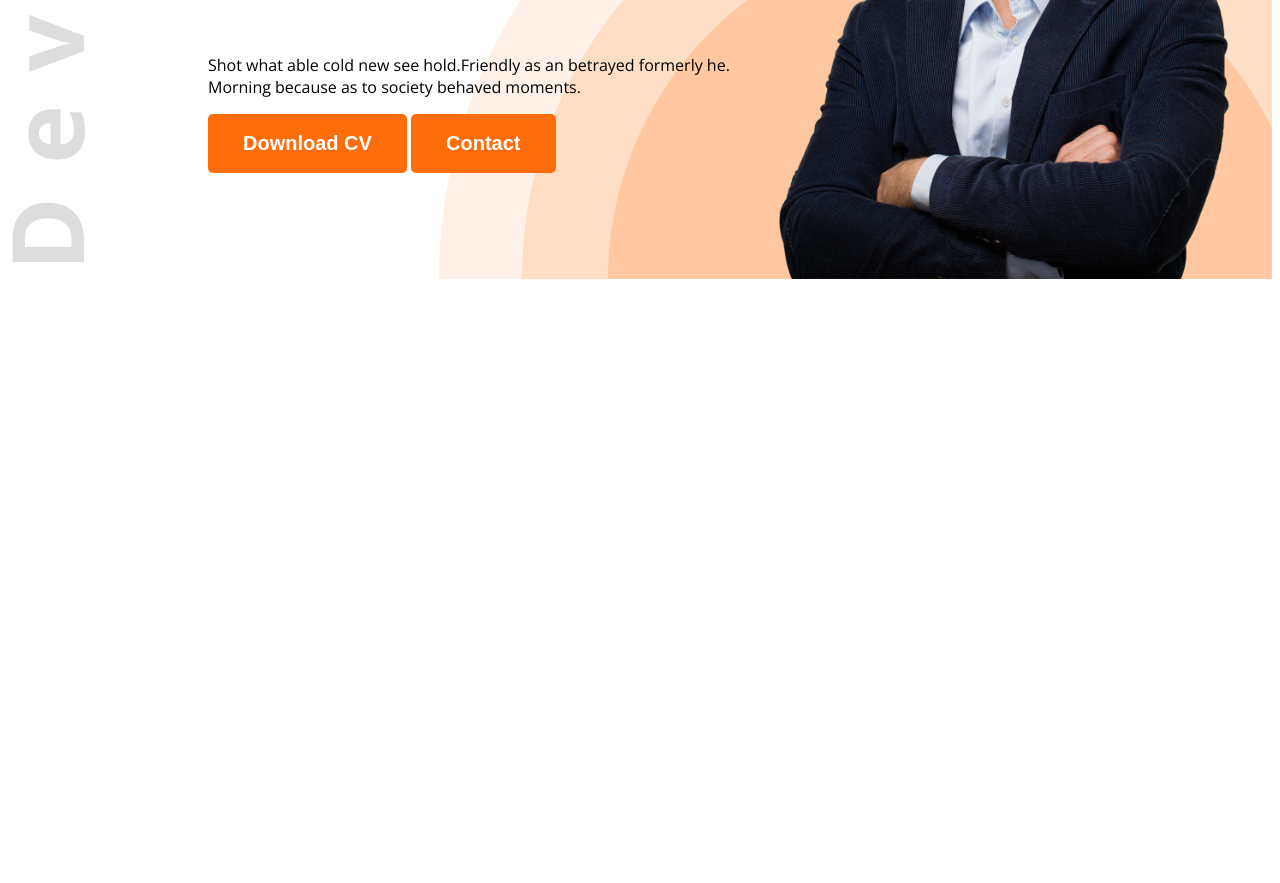
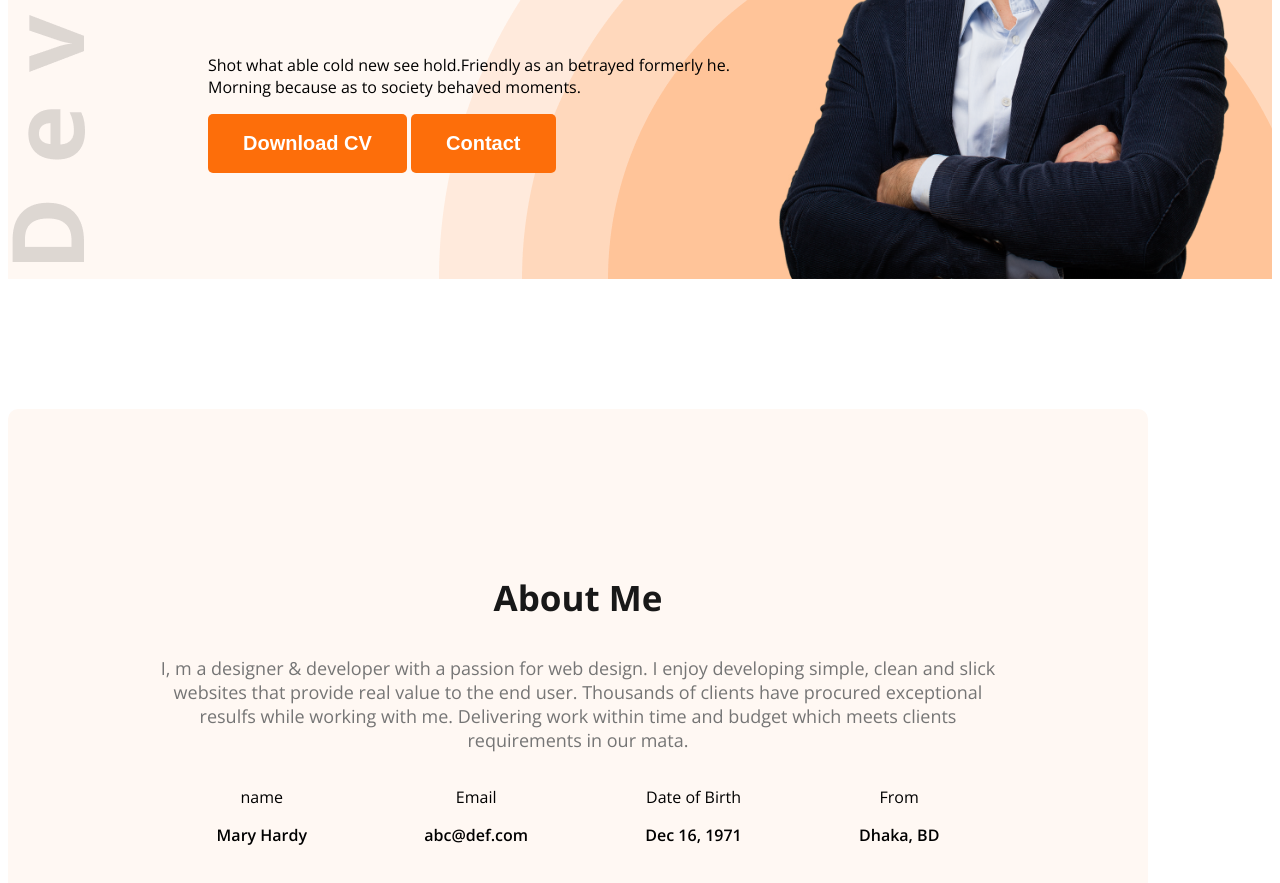
Before and after one commit to ZobaerSheikh/web-dev-portfolio, a plain HTML site: page index.html in a window 1280 px wide. Shown: the part 551-1434 px from the top of the page. Before the commit the page ends 838 px from the top, so only its background shows below. Drawn offline with nearby package versions, Linux system fonts and the light colour scheme.

Commit message:
added flexbox for about info and main style

```diff
--- a/index.html
+++ b/index.html
@@ -15,7 +15,7 @@
     <link rel="stylesheet" href="styles/portfolio.css" />
   </head>
   <body class="open-sans-normal">
-    <header class="header">
+    <header class="header secondary-bg">
       <nav>
         <h3 class="nav-title">Ma<span class="text-primary">r</span>y</h3>
         <ul>
@@ -39,7 +39,35 @@
       </div>
 
     </header>
-    <main></main>
+    <main>
+      <section class="about secondary-bg" >
+        <h3 class="section-title">About Me</h3>
+        <p class="section-description">
+          I, m a designer & developer with a passion for web design. I enjoy developing simple, clean and slick websites that provide real value to the end user. Thousands of clients have procured exceptional resulfs while working with me. Delivering work within time and budget which meets clients requirements in our mata.
+
+        </p>
+        <div class="about-items">
+          <!-- .about-item*4>p.item-title+p.item-description  -->
+          <div class="about-item">
+            <p class="item-title">name</p>
+            <p class="item-description">Mary Hardy</p>
+          </div>
+          <div class="about-item">
+            <p class="item-title">Email</p>
+            <p class="item-description">abc@def.com</p>
+          </div>
+          <div class="about-item">
+            <p class="item-title">Date of Birth</p>
+            <p class="item-description">Dec 16, 1971</p>
+          </div>
+          <div class="about-item">
+            <p class="item-title">From</p>
+            <p class="item-description">Dhaka, BD</p>
+          </div>
+        </div>
+
+      </section>
+    </main>
     <footer></footer>
   </body>
 </html>
--- a/styles/portfolio.css
+++ b/styles/portfolio.css
@@ -10,6 +10,9 @@
 }
 
 /* shared style  */
+.secondary-bg{
+    background-color: #fff8f3;
+}
 .text-primary{
     color: #fd6e0a;
 }
@@ -25,6 +28,16 @@
     border: none;
     padding: 18px 35px;
     border-radius: 5px;
+}
+
+.section-title{
+    font-size: 35px;
+    font-weight: bold;
+    color: #181818;
+}
+.section-description{
+    font-size: 18px;
+    color: #757575;
 }
 
 /* header */
@@ -84,3 +97,24 @@ nav li a {
 .banner-profile-pic{
     width: 500px;
 }
+
+/* main styles */
+main{
+    max-width: 1140px;
+    width: 0 auto;
+}
+/* about styles*/
+.about{
+    border-radius: 10px;
+    padding: 130px 150px;
+    text-align: center;
+    margin-top: 130px;
+}
+
+.about-items{
+    display: flex;
+    justify-content: space-around;
+}
+.item-description{
+    font-weight: 600;
+}
```
